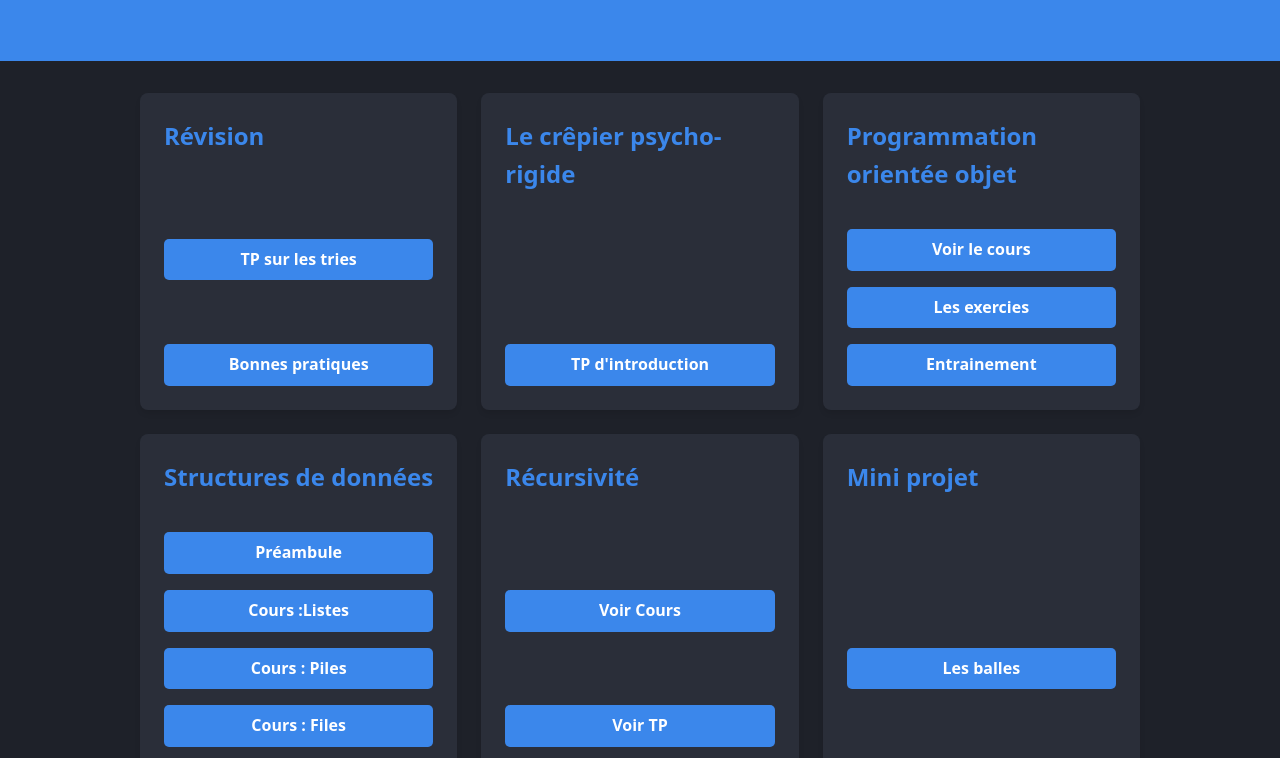
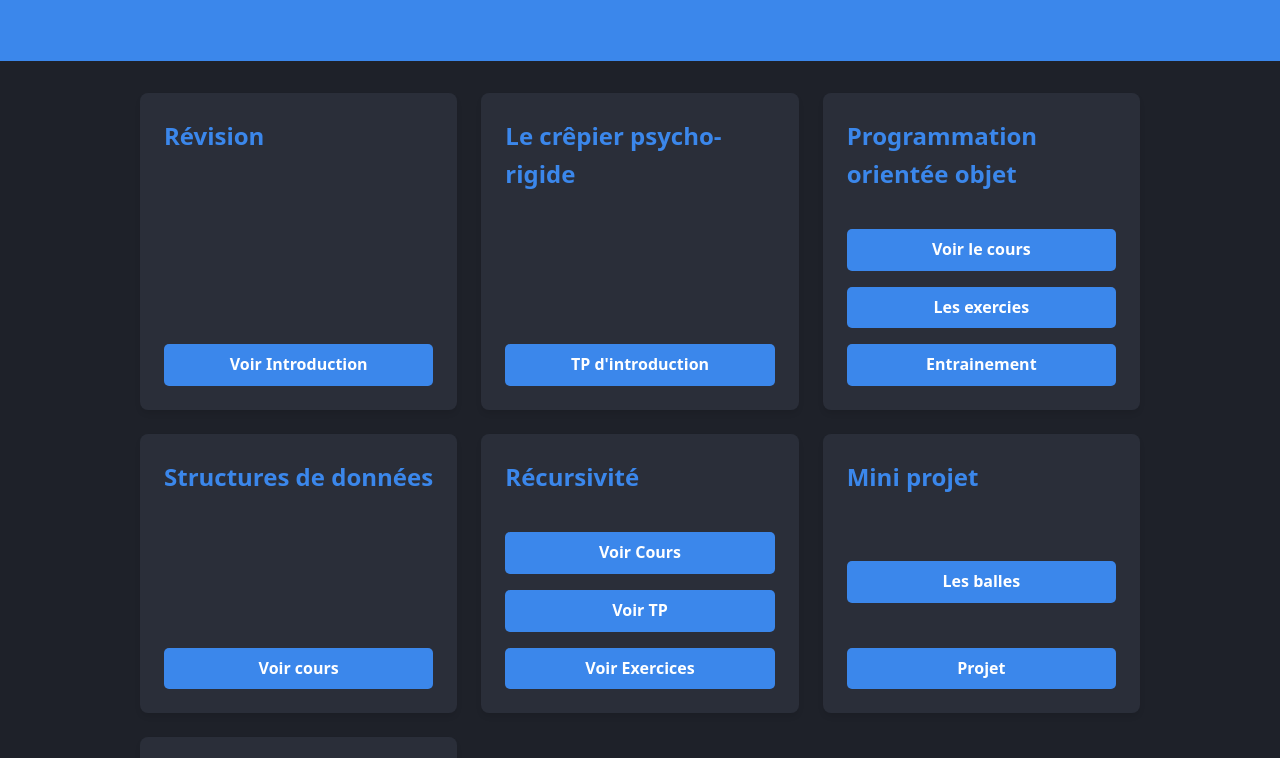
Before and after one commit to Olivier-Baillet/Terminale_NSI, a plain HTML site: page index.html in a window 1280 px wide. Shown: the part 149-907 px from the top of the page. Drawn offline with Linux system fonts and the light colour scheme.

Commit message:
Modify links and add data structures section
Updated links and added new section for data structures.

```diff
--- a/index.html
+++ b/index.html
@@ -40,8 +40,7 @@
                 <div>
                     <h2>Révision</h2>
                 </div>
-                <a href="Travaux_pratiques/TP-Tri_Revisions" class="btn">TP sur les tries</a>
-                <a href="Travaux_pratiques/Bonnes_pratiques" class="btn">Bonnes pratiques</a>
+                <a href="Travaux_pratiques/index.html" class="btn">Voir Introduction</a>
             </div>
 
             <div class="card">
@@ -61,7 +60,15 @@
 
 
             </div>
+            <div class="card">
+                <div>
+                    <h2> Structures de données</h2>
+                </div>
+                <a href="Travaux_pratiques/Structures_donnees/index_SD.html" class="btn" >Voir cours</a>
 
+            </div>
+
+<!--
             <div class="card">
                 <div>
                     <h2> Structures de données</h2>
@@ -73,7 +80,7 @@
                 <a href="Travaux_pratiques/File pile/Exercices_Pile-File" class="btn" >Exercices : File & Pile </a>
                 <a href="Travaux_pratiques/File pile/Exercices_LC" class="btn" >Exercices : Liste chaînées </a>
             </div>
-
+ -->
 
             <div class="card">
                 <div>
```
